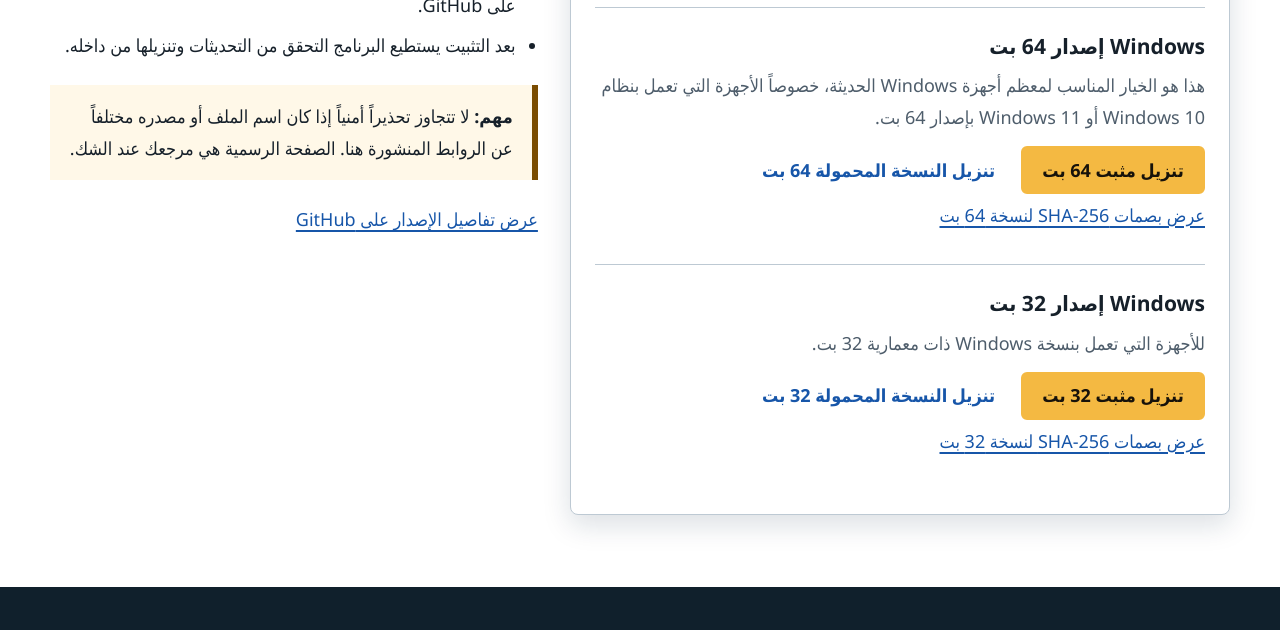
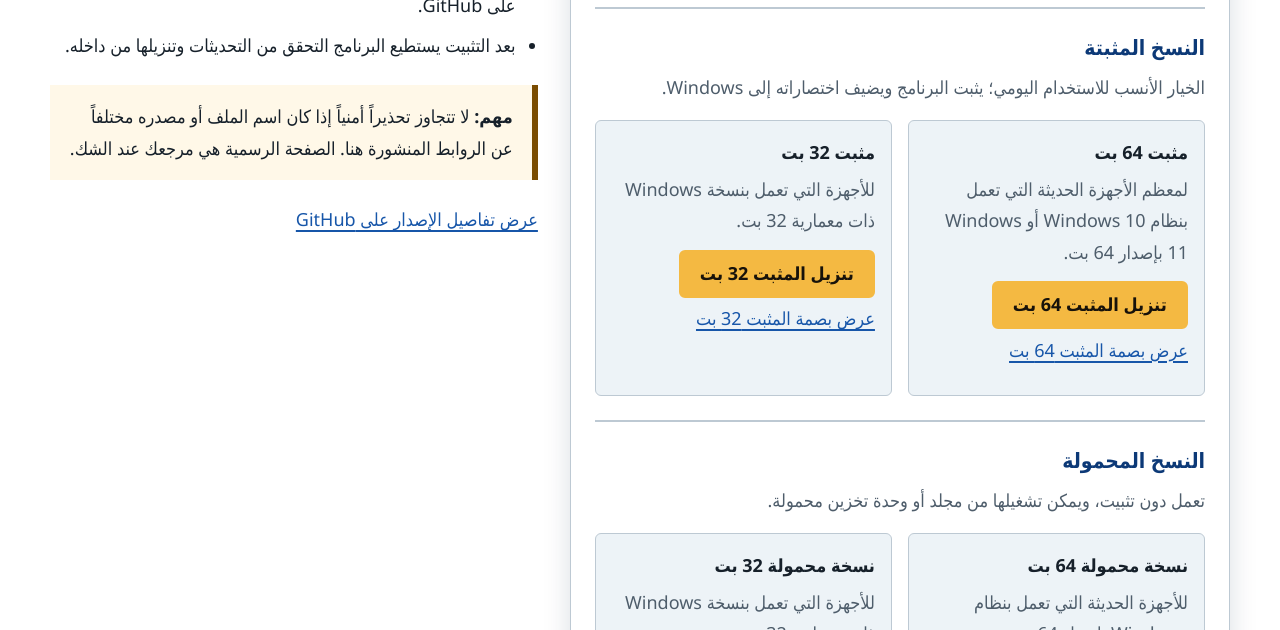
Before and after one commit to alikrstle/PowerAccessibleMail, a website: page website/public/downloads.html in a window 1280 px wide. Shown: the part 710-1340 px from the top of the page. Drawn offline with Linux system fonts and the light colour scheme; no server answers.

Commit message:
Organize installer and portable downloads

```diff
--- a/website/public/assets/styles.css
+++ b/website/public/assets/styles.css
@@ -540,16 +540,36 @@ a:hover {
   margin-block-start: 0;
 }
 
-.download-option {
-  padding-block: 1.25rem;
-  border-top: 1px solid var(--border);
+.download-group {
+  margin-block-start: 1.5rem;
+  padding-block-start: 1.25rem;
+  border-top: 2px solid var(--border);
 }
 
-.download-option:first-of-type {
-  border-top: 0;
+.download-group > h3 {
+  margin: 0;
+  color: var(--brand-blue-dark);
 }
 
-.download-option h3 {
+.download-group > p {
+  margin: 0.4rem 0 1rem;
+  color: var(--muted);
+}
+
+.download-options-grid {
+  display: grid;
+  grid-template-columns: repeat(2, minmax(0, 1fr));
+  gap: 1rem;
+}
+
+.download-option {
+  padding: 1rem;
+  border: 1px solid var(--border);
+  border-radius: 6px;
+  background: var(--surface-alt);
+}
+
+.download-option h4 {
   margin: 0;
 }
 
@@ -704,6 +724,7 @@ a:hover {
   .feature-grid,
   .split-content,
   .download-layout,
+  .download-options-grid,
   .footer-inner {
     grid-template-columns: 1fr;
   }
--- a/website/public/downloads.html
+++ b/website/public/downloads.html
@@ -7,7 +7,7 @@
     <meta name="theme-color" content="#1756a9">
     <title>تنزيل Power Accessible Mail</title>
     <link rel="icon" href="favicon.ico">
-    <link rel="stylesheet" href="assets/styles.css">
+    <link rel="stylesheet" href="assets/styles.css?v=1.3.0-download-layout">
     <script src="assets/site.js" defer></script>
     <script src="assets/downloads.js?v=1.3.0-testers" defer></script>
   </head>
@@ -68,34 +68,84 @@
               <div class="notice"><strong>Warning:</strong> This is a pre-release for testing and its files are not digitally signed. Windows may display an “Unknown publisher” warning.</div>
             </div>
 
-            <div class="download-option" data-lang-content="ar">
-              <h3>Windows إصدار 64 بت</h3>
-              <p>هذا هو الخيار المناسب لمعظم أجهزة Windows الحديثة، خصوصاً الأجهزة التي تعمل بنظام Windows 10 أو Windows 11 بإصدار 64 بت.</p>
-              <a class="button button-primary" data-download-x64-installer href="https://github.com/alikrstle/PowerAccessibleMail/releases/download/v1.3.0/PowerAccessibleMailSetup-1.3.0-win-x64-UNSIGNED.exe">تنزيل مثبت 64 بت</a>
-              <a class="button" data-download-x64-portable href="https://github.com/alikrstle/PowerAccessibleMail/releases/download/v1.3.0/PowerAccessibleMail-1.3.0-win-x64-UNSIGNED.zip">تنزيل النسخة المحمولة 64 بت</a>
-              <p class="release-meta"><a data-hash-x64 href="https://github.com/alikrstle/PowerAccessibleMail/releases/download/v1.3.0/SHA256SUMS-X64-UNSIGNED.txt">عرض بصمات SHA-256 لنسخة 64 بت</a></p>
-            </div>
-            <div class="download-option" data-lang-content="en" lang="en" hidden>
-              <h3>Windows 64-bit</h3>
-              <p>The right choice for most modern Windows computers.</p>
-              <a class="button button-primary" data-download-x64-installer href="https://github.com/alikrstle/PowerAccessibleMail/releases/download/v1.3.0/PowerAccessibleMailSetup-1.3.0-win-x64-UNSIGNED.exe">Download the 64-bit installer</a>
-              <a class="button" data-download-x64-portable href="https://github.com/alikrstle/PowerAccessibleMail/releases/download/v1.3.0/PowerAccessibleMail-1.3.0-win-x64-UNSIGNED.zip">Download the 64-bit portable edition</a>
-              <p class="release-meta"><a data-hash-x64 href="https://github.com/alikrstle/PowerAccessibleMail/releases/download/v1.3.0/SHA256SUMS-X64-UNSIGNED.txt">View 64-bit SHA-256 fingerprints</a></p>
+            <div data-lang-content="ar">
+              <section class="download-group" aria-labelledby="installer-downloads-ar">
+                <h3 id="installer-downloads-ar">النسخ المثبتة</h3>
+                <p>الخيار الأنسب للاستخدام اليومي؛ يثبت البرنامج ويضيف اختصاراته إلى Windows.</p>
+                <div class="download-options-grid">
+                  <div class="download-option">
+                    <h4>مثبت 64 بت</h4>
+                    <p>لمعظم الأجهزة الحديثة التي تعمل بنظام Windows 10 أو Windows 11 بإصدار 64 بت.</p>
+                    <a class="button button-primary" data-download-x64-installer href="https://github.com/alikrstle/PowerAccessibleMail/releases/download/v1.3.0/PowerAccessibleMailSetup-1.3.0-win-x64-UNSIGNED.exe">تنزيل المثبت 64 بت</a>
+                    <p class="release-meta"><a data-hash-x64 href="https://github.com/alikrstle/PowerAccessibleMail/releases/download/v1.3.0/SHA256SUMS-X64-UNSIGNED.txt">عرض بصمة المثبت 64 بت</a></p>
+                  </div>
+                  <div class="download-option">
+                    <h4>مثبت 32 بت</h4>
+                    <p>للأجهزة التي تعمل بنسخة Windows ذات معمارية 32 بت.</p>
+                    <a class="button button-primary" data-download-x86-installer href="https://github.com/alikrstle/PowerAccessibleMail/releases/download/v1.3.0/PowerAccessibleMailSetup-1.3.0-win-x86-UNSIGNED.exe">تنزيل المثبت 32 بت</a>
+                    <p class="release-meta"><a data-hash-x86 href="https://github.com/alikrstle/PowerAccessibleMail/releases/download/v1.3.0/SHA256SUMS-X86-UNSIGNED.txt">عرض بصمة المثبت 32 بت</a></p>
+                  </div>
+                </div>
+              </section>
+
+              <section class="download-group" aria-labelledby="portable-downloads-ar">
+                <h3 id="portable-downloads-ar">النسخ المحمولة</h3>
+                <p>تعمل دون تثبيت، ويمكن تشغيلها من مجلد أو وحدة تخزين محمولة.</p>
+                <div class="download-options-grid">
+                  <div class="download-option">
+                    <h4>نسخة محمولة 64 بت</h4>
+                    <p>للأجهزة الحديثة التي تعمل بنظام Windows بإصدار 64 بت.</p>
+                    <a class="button button-primary" data-download-x64-portable href="https://github.com/alikrstle/PowerAccessibleMail/releases/download/v1.3.0/PowerAccessibleMail-1.3.0-win-x64-UNSIGNED.zip">تنزيل النسخة المحمولة 64 بت</a>
+                    <p class="release-meta"><a data-hash-x64 href="https://github.com/alikrstle/PowerAccessibleMail/releases/download/v1.3.0/SHA256SUMS-X64-UNSIGNED.txt">عرض بصمة النسخة المحمولة 64 بت</a></p>
+                  </div>
+                  <div class="download-option">
+                    <h4>نسخة محمولة 32 بت</h4>
+                    <p>للأجهزة التي تعمل بنسخة Windows ذات معمارية 32 بت.</p>
+                    <a class="button button-primary" data-download-x86-portable href="https://github.com/alikrstle/PowerAccessibleMail/releases/download/v1.3.0/PowerAccessibleMail-1.3.0-win-x86-UNSIGNED.zip">تنزيل النسخة المحمولة 32 بت</a>
+                    <p class="release-meta"><a data-hash-x86 href="https://github.com/alikrstle/PowerAccessibleMail/releases/download/v1.3.0/SHA256SUMS-X86-UNSIGNED.txt">عرض بصمة النسخة المحمولة 32 بت</a></p>
+                  </div>
+                </div>
+              </section>
             </div>
 
-            <div class="download-option" data-lang-content="ar">
-              <h3>Windows إصدار 32 بت</h3>
-              <p>للأجهزة التي تعمل بنسخة Windows ذات معمارية 32 بت.</p>
-              <a class="button button-primary" data-download-x86-installer href="https://github.com/alikrstle/PowerAccessibleMail/releases/download/v1.3.0/PowerAccessibleMailSetup-1.3.0-win-x86-UNSIGNED.exe">تنزيل مثبت 32 بت</a>
-              <a class="button" data-download-x86-portable href="https://github.com/alikrstle/PowerAccessibleMail/releases/download/v1.3.0/PowerAccessibleMail-1.3.0-win-x86-UNSIGNED.zip">تنزيل النسخة المحمولة 32 بت</a>
-              <p class="release-meta"><a data-hash-x86 href="https://github.com/alikrstle/PowerAccessibleMail/releases/download/v1.3.0/SHA256SUMS-X86-UNSIGNED.txt">عرض بصمات SHA-256 لنسخة 32 بت</a></p>
-            </div>
-            <div class="download-option" data-lang-content="en" lang="en" hidden>
-              <h3>Windows 32-bit</h3>
-              <p>For computers running the 32-bit edition of Windows.</p>
-              <a class="button button-primary" data-download-x86-installer href="https://github.com/alikrstle/PowerAccessibleMail/releases/download/v1.3.0/PowerAccessibleMailSetup-1.3.0-win-x86-UNSIGNED.exe">Download the 32-bit installer</a>
-              <a class="button" data-download-x86-portable href="https://github.com/alikrstle/PowerAccessibleMail/releases/download/v1.3.0/PowerAccessibleMail-1.3.0-win-x86-UNSIGNED.zip">Download the 32-bit portable edition</a>
-              <p class="release-meta"><a data-hash-x86 href="https://github.com/alikrstle/PowerAccessibleMail/releases/download/v1.3.0/SHA256SUMS-X86-UNSIGNED.txt">View 32-bit SHA-256 fingerprints</a></p>
+            <div data-lang-content="en" lang="en" hidden>
+              <section class="download-group" aria-labelledby="installer-downloads-en">
+                <h3 id="installer-downloads-en">Installer editions</h3>
+                <p>Recommended for daily use; installs the program and adds its Windows shortcuts.</p>
+                <div class="download-options-grid">
+                  <div class="download-option">
+                    <h4>64-bit installer</h4>
+                    <p>For most modern computers running 64-bit Windows 10 or Windows 11.</p>
+                    <a class="button button-primary" data-download-x64-installer href="https://github.com/alikrstle/PowerAccessibleMail/releases/download/v1.3.0/PowerAccessibleMailSetup-1.3.0-win-x64-UNSIGNED.exe">Download the 64-bit installer</a>
+                    <p class="release-meta"><a data-hash-x64 href="https://github.com/alikrstle/PowerAccessibleMail/releases/download/v1.3.0/SHA256SUMS-X64-UNSIGNED.txt">View the 64-bit installer fingerprint</a></p>
+                  </div>
+                  <div class="download-option">
+                    <h4>32-bit installer</h4>
+                    <p>For computers running the 32-bit edition of Windows.</p>
+                    <a class="button button-primary" data-download-x86-installer href="https://github.com/alikrstle/PowerAccessibleMail/releases/download/v1.3.0/PowerAccessibleMailSetup-1.3.0-win-x86-UNSIGNED.exe">Download the 32-bit installer</a>
+                    <p class="release-meta"><a data-hash-x86 href="https://github.com/alikrstle/PowerAccessibleMail/releases/download/v1.3.0/SHA256SUMS-X86-UNSIGNED.txt">View the 32-bit installer fingerprint</a></p>
+                  </div>
+                </div>
+              </section>
+
+              <section class="download-group" aria-labelledby="portable-downloads-en">
+                <h3 id="portable-downloads-en">Portable editions</h3>
+                <p>Run without installation from a folder or portable storage device.</p>
+                <div class="download-options-grid">
+                  <div class="download-option">
+                    <h4>64-bit portable edition</h4>
+                    <p>For modern computers running a 64-bit edition of Windows.</p>
+                    <a class="button button-primary" data-download-x64-portable href="https://github.com/alikrstle/PowerAccessibleMail/releases/download/v1.3.0/PowerAccessibleMail-1.3.0-win-x64-UNSIGNED.zip">Download the 64-bit portable edition</a>
+                    <p class="release-meta"><a data-hash-x64 href="https://github.com/alikrstle/PowerAccessibleMail/releases/download/v1.3.0/SHA256SUMS-X64-UNSIGNED.txt">View the 64-bit portable fingerprint</a></p>
+                  </div>
+                  <div class="download-option">
+                    <h4>32-bit portable edition</h4>
+                    <p>For computers running the 32-bit edition of Windows.</p>
+                    <a class="button button-primary" data-download-x86-portable href="https://github.com/alikrstle/PowerAccessibleMail/releases/download/v1.3.0/PowerAccessibleMail-1.3.0-win-x86-UNSIGNED.zip">Download the 32-bit portable edition</a>
+                    <p class="release-meta"><a data-hash-x86 href="https://github.com/alikrstle/PowerAccessibleMail/releases/download/v1.3.0/SHA256SUMS-X86-UNSIGNED.txt">View the 32-bit portable fingerprint</a></p>
+                  </div>
+                </div>
+              </section>
             </div>
           </div>
 
```
